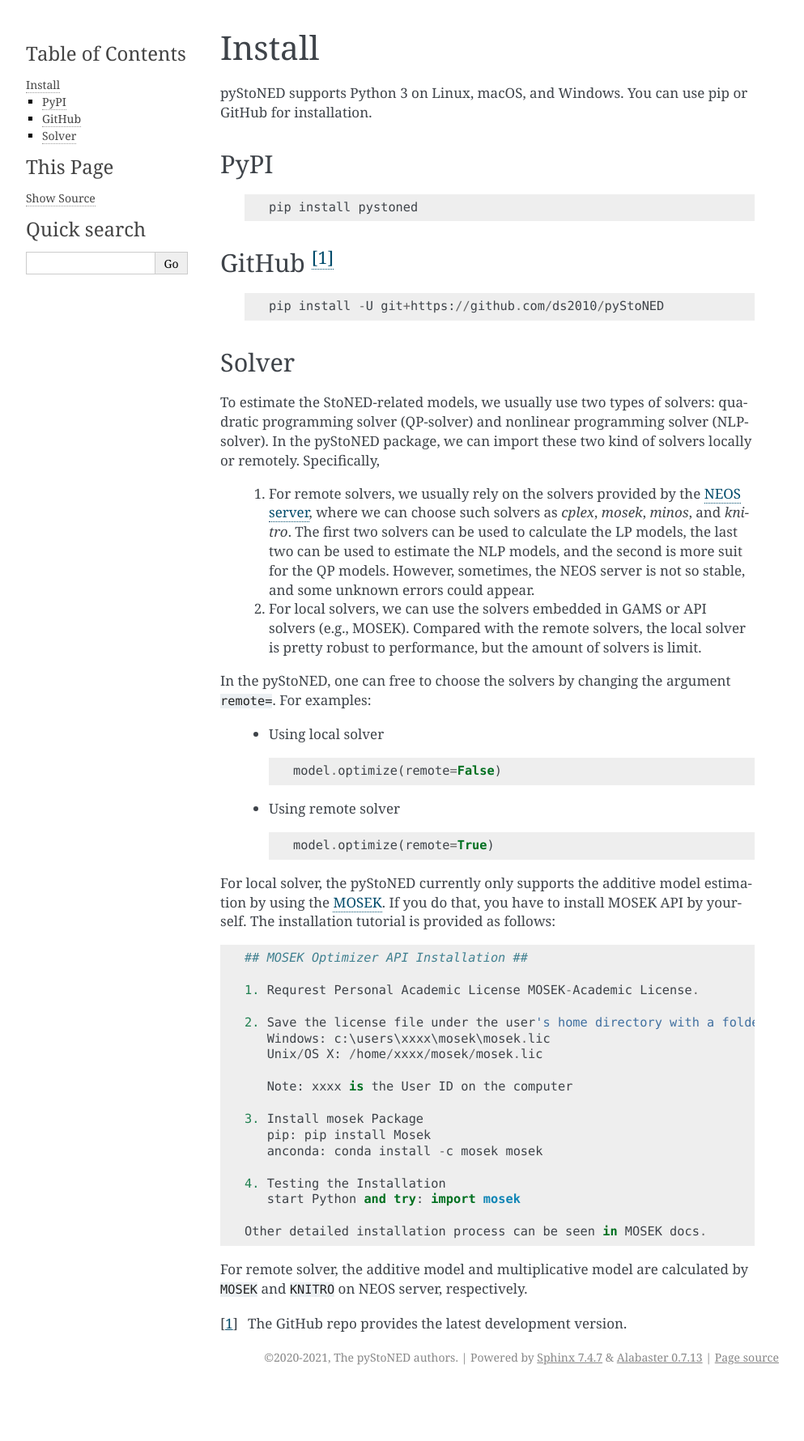
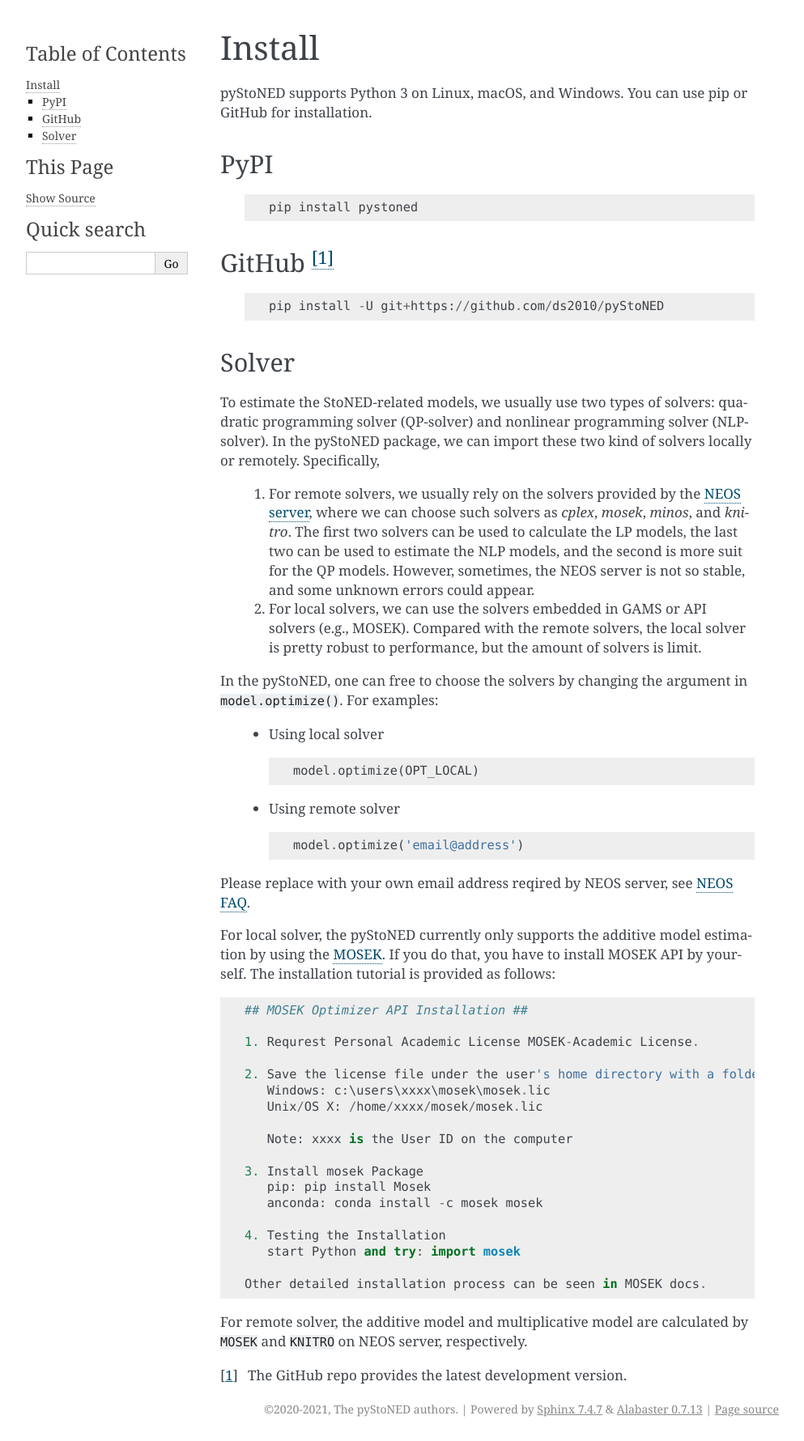
Before and after one commit to ds2010/pyStoNED, a Sphinx documentation site: the page built from doc/sphinx/install/index.rst, in a window 1280 px wide. Shown: the whole page at 81% size, without its empty margins (148-1141 px from the left). Built offline with Sphinx 7.4.7, drawn with Linux system fonts in a browser that asks for light colours; before the commit the page ends 1716 px from its top, so only the background shows below that.

Commit message:
doc(installation): update the solver

```diff
--- a/doc/sphinx/install/index.rst
+++ b/doc/sphinx/install/index.rst
@@ -26,19 +26,21 @@
 
   2. For local solvers, we can use the solvers embedded in GAMS or API solvers (e.g., MOSEK). Compared with the remote solvers, the local solver is pretty robust to performance, but the amount of solvers is limit.
 
-In the pyStoNED, one can free to choose the solvers by changing the argument ``remote=``. For examples:
+In the pyStoNED, one can free to choose the solvers by changing the argument in ``model.optimize()``. For examples:
 
   * Using local solver
 
    ::
 
-      model.optimize(remote=False)
+      model.optimize(OPT_LOCAL)
 
   * Using remote solver
 
    ::
 
-      model.optimize(remote=True)
+      model.optimize('email@address')
+
+Please replace with your own email address reqired by NEOS server, see `NEOS FAQ <https://neos-guide.org/content/FAQ#email>`_.
 
 For local solver, the pyStoNED currently only supports the additive model estimation by using the `MOSEK <https://www.mosek.com/>`_. If you do that, you have to install MOSEK API by yourself. The installation tutorial is provided as follows:
 
```
